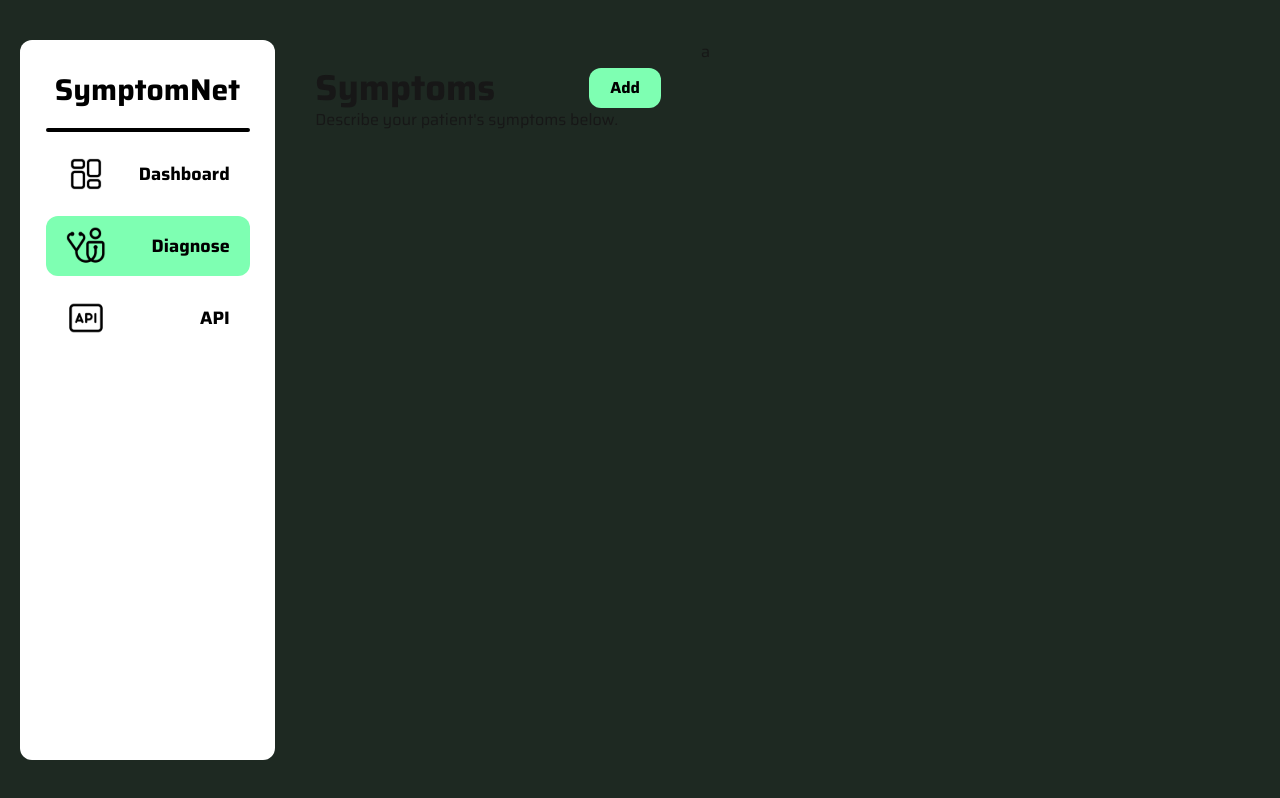
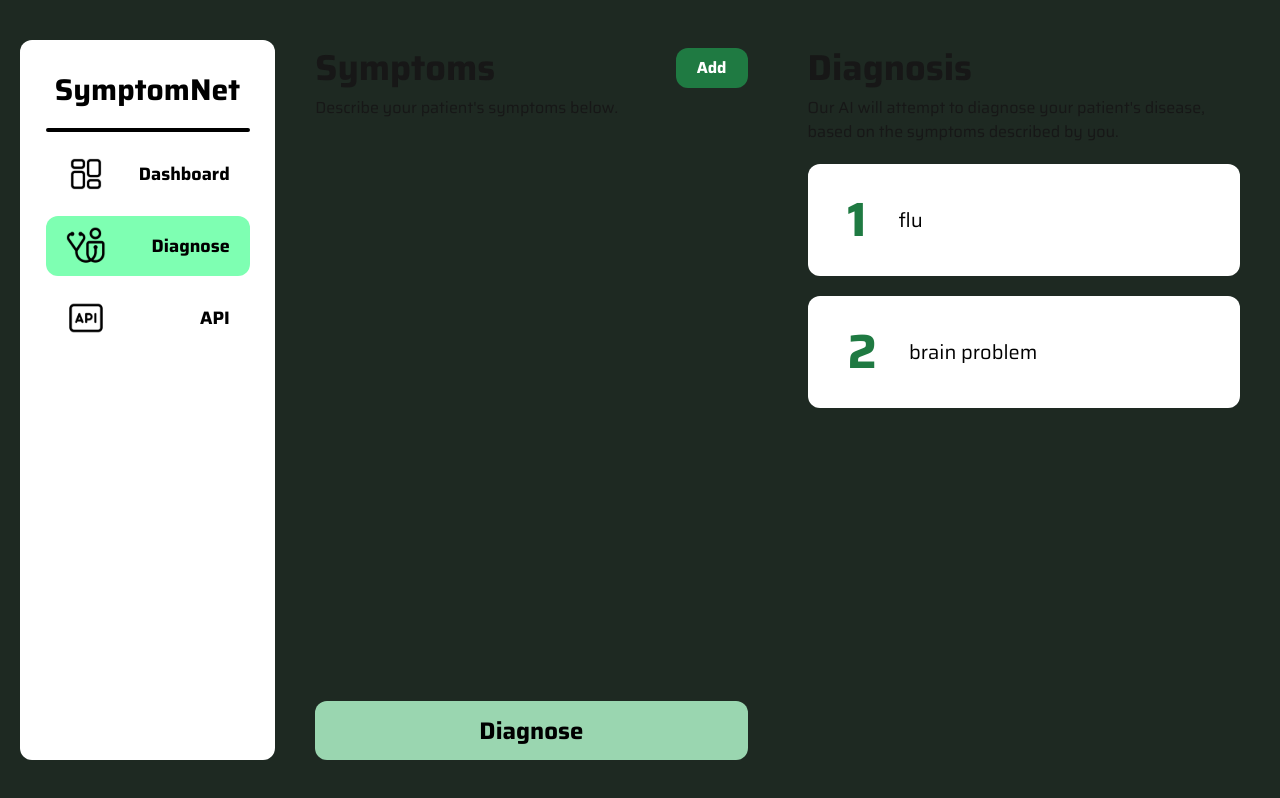
Before and after one commit to SymptomNet/SymptomNet, a Next.js app: page /diagnose in a window 1280 px wide. Built offline with nearby package versions, Linux system fonts and the light colour scheme.

Commit message:
feat: frontend for diagnosis page

```diff
--- a/src/app/diagnose/page.js
+++ b/src/app/diagnose/page.js
@@ -3,8 +3,34 @@
 import { X } from "lucide-react";
 import { motion, AnimatePresence } from "motion/react"
 import Sidebar from "@/components/Sidebar";
-import { useEffect, useState } from "react";
-import { New_Tegomin } from "next/font/google";
+import { use, useEffect, useState } from "react";
+
+function ResultBox({ text , rank }) {
+
+  return (
+    <motion.div className="flex flex-row items-center justify-start p-5
+    w-full min-h-28 bg-white rounded-xl space-x-8"
+    initial={{
+      opacity: 0,
+      translateX: -200,
+    }}
+    animate={{
+      opacity: 1,
+      translateX: 0,
+    }}
+    exit={{
+      opacity: 0,
+    }}
+    >
+      <div className="text-[#1f7a42] font-bold text-5xl pl-5">
+        {rank}
+      </div>
+      <div className="text-black text-xl">
+        {text}
+      </div>
+    </motion.div>
+  )
+}
 
 
 function SymptomBox({ text, onDelete, onChange }) {
@@ -40,6 +66,11 @@ function SymptomBox({ text, onDelete, onChange }) {
 export default function Diagnose() {
 
   const [symptoms, setSymptoms] = useState([]);
+  const [results, setResults] = useState([
+    { id: 0, rank: 1, text: 'flu'},
+    { id: 1, rank: 2, text: 'brain problem'}
+  ]);
+  const [isLoading, setIsLoading] = useState(false);
 
   const deleteSymptom = (id) => () => setSymptoms(symptoms => symptoms.filter(s => s.id !== id));
 
@@ -49,9 +80,28 @@ export default function Diagnose() {
     s.id === id ? { ...s, text: text } : s
   ));
 
-  useEffect(() => {
-    console.log(symptoms)
-  }, [symptoms])
+  const getResults = () => {
+
+    setIsLoading(true);
+
+    fetch('https://railway.com/bababaaba', {
+      method: 'GET',
+      body: {
+
+      }
+    }).then((response) => {
+      if (response.ok)
+        response.json().then((json) => {
+
+            // put into results here
+
+            setResults([])
+            setIsLoading(false)
+        })
+    }).catch((error) => {
+      console.error(error)
+    })
+  }
 
   return (
   <div className="flex flex-col h-screen w-screen bg-[#1E2922]
@@ -59,11 +109,12 @@ export default function Diagnose() {
     <div className="flex flex-row p-5 space-x-5 w-full h-[95%] items-center">
     <Sidebar />
     <div className="flex flex-row w-full h-full space-x-5">
-      <div className="flex flex-col w-2/5 p-5">
+      <div className="flex flex-col w-1/2 px-5 justify-between">
+        <div className="flex flex-col w-full h-full justify-start">
           <div className="flex flex-row justify-between items-start w-full pt-2">
             <div className="font-bold text-4xl">Symptoms</div>
-          <motion.button className="h-10 w-18 rounded-xl text-black font-bold
-          bg-[#7EFFB2]"
+            <motion.button className="h-10 w-18 rounded-xl text-white font-bold
+            bg-[#1f7a42]"
             whileHover={{
             scale: 1.1,
             boxShadow: "0 0px 30px rgba(22, 101, 52, 0.5)",
@@ -75,7 +126,7 @@ export default function Diagnose() {
               Add
             </motion.button>
           </div>
-        <div>Describe your patient's symptoms below.</div>
+          <div className="pt-2">Describe your patient's symptoms below.</div>
           <div className="flex flex-col max-h-full space-y-5 py-5">
             <AnimatePresence mode="sync">
               {
@@ -84,10 +135,46 @@ export default function Diagnose() {
             </AnimatePresence>
           </div>
         </div>
-      <div>
 
+      <motion.button className="h-16 w-full rounded-xl text-black font-bold text-2xl
+        bg-[#9ad6b0]"
+      whileHover={{
+      scale: 1.05,
+      boxShadow: "0 0px 30px rgba(22, 101, 52, 0.5)",
+      transition: { duration: 0.2 },
+      }}
+      whileTap={{scale: 0.9}}
+      onClick={getResults}
+      >
+        Diagnose
+      </motion.button>
       </div>
-      a
+      <div className="flex flex-col w-1/2 px-5">
+        <div className="flex flex-row justify-between items-start w-full pt-2">
+          <div className="font-bold text-4xl">Diagnosis</div>
+        </div>
+        <div className="pt-2">
+          Our AI will attempt to diagnose your patient's disease, based on the
+          symptoms described by you.
+        </div>
+        {
+          isLoading === false && results.length === 0 && <div className="flex flex-col flex-1 w-full h-full justify-center place-items-center">
+            No diagnosis has been performed yet.
+          </div>
+        }
+        {
+          isLoading === false && results.length > 0 && <div className="flex flex-col max-h-full space-y-5 py-5">
+            {
+              results.map((r, i) => <ResultBox key={r.id} text={r.text} rank={r.rank}/>)
+            }
+          </div>
+        }
+        {
+          isLoading === true &&< div className="flex flex-col flex-1 w-full h-full justify-center place-items-center">
+            <img src="/loading.svg" alt="loading" className="w-24 h-24 select-none"/>
+          </div>
+        }
+      </div>
     </div>
     </div>
   </div>
```
Also changed, not shown: public/loading.svg (added). Lines whose indentation alone changed are shown as unchanged.
